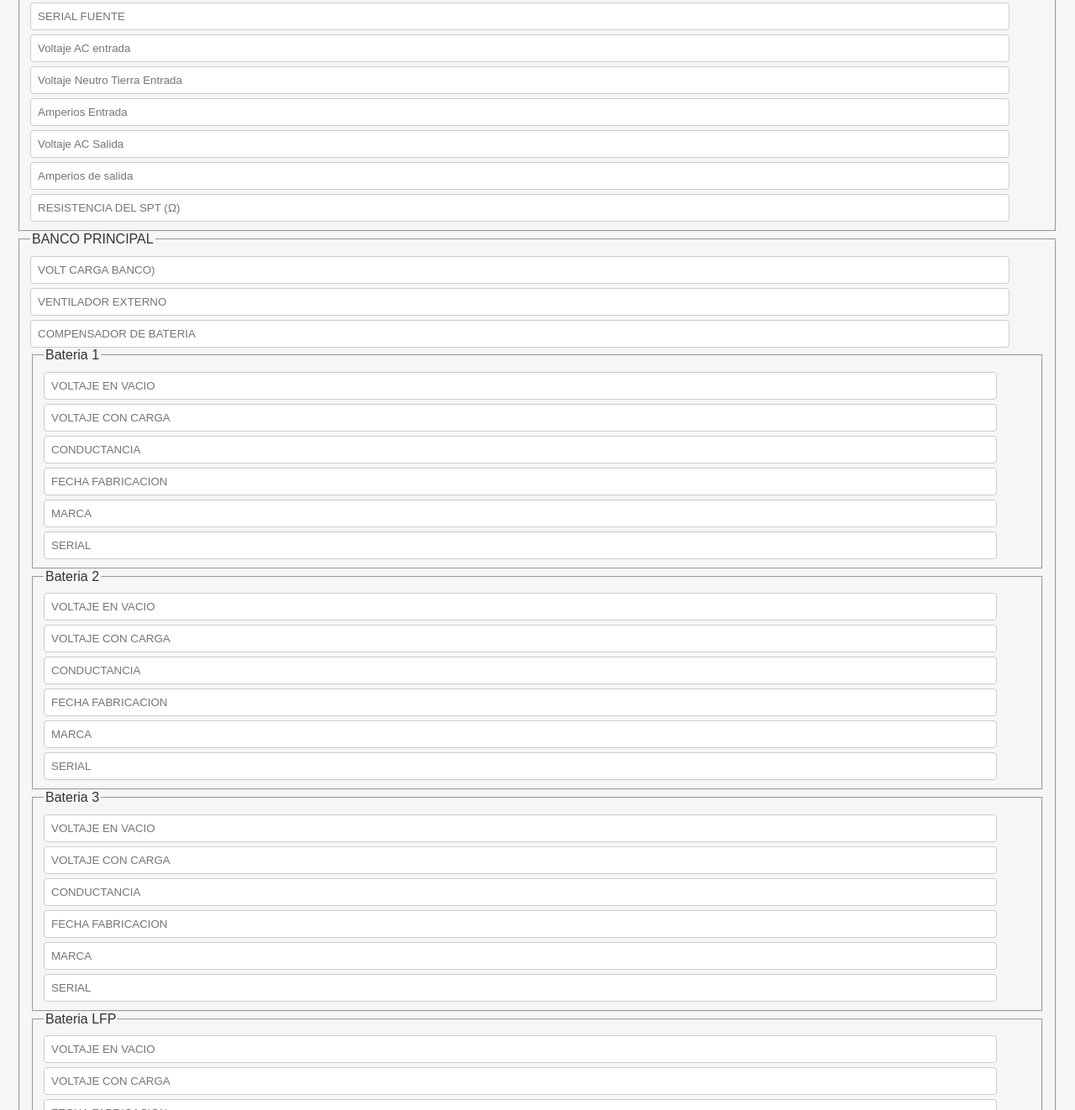
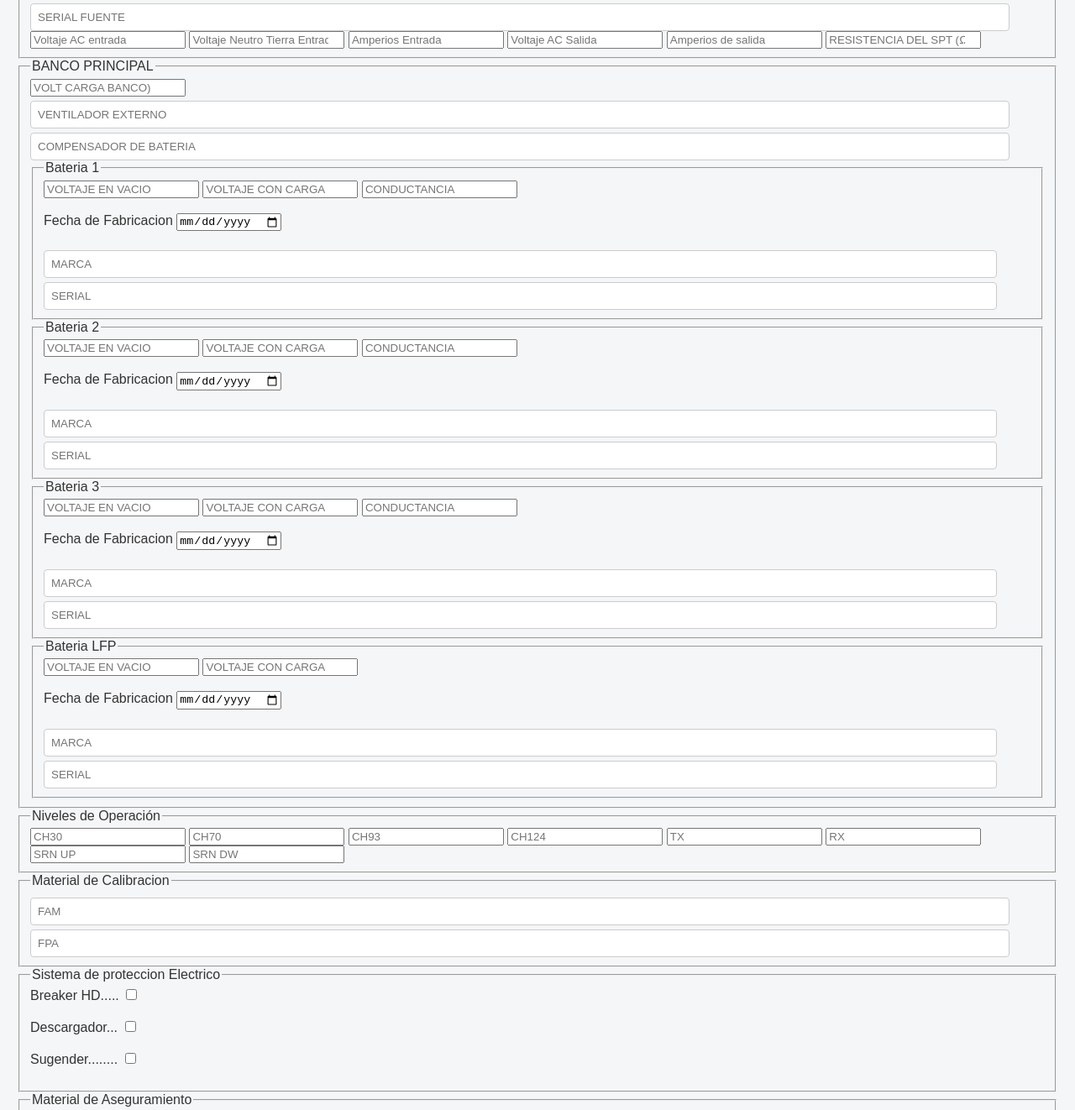
Before and after one commit to RamirezCarvajal/formatos_pdf, a plain HTML site: page h_v_fuente.html in a window 1280 px wide. Shown: the part 828-2150 px from the top of the page at 84% size. Drawn offline with nearby package versions, Linux system fonts and the light colour scheme.

Commit message:
Add files via upload

```diff
--- a/h_v_fuente.html
+++ b/h_v_fuente.html
@@ -19,11 +19,11 @@
       <input type="text" id="placa" placeholder="Placa"><br><br>
       <span>Fuente </span><select name="fuente" id="tipo_fuente">
         <option value="SP01">SP01</option>
-        <option value="SP02">SP02</option>
+        <option value="SP02">XM3</option>
         <option value="SP03">SP03</option>
       </select><br>
-      <input type="text" id="dir" placeholder="Direccion">
-      <input type="text" id="ot" placeholder="Orden de trabajo"><br><br>
+      <input type="text" id="dir" placeholder="Direccion"><br><br>
+      <input type="number" id="ot" placeholder="Orden de trabajo"><br><br>
       <span>Fecha Ultimo Mantenimiento </span><input type="date" id="fecha_ult"><br><br>
       <span for="subscribe">Contador</span>
       <input type="checkbox" id="contador">
@@ -62,58 +62,58 @@
     </fieldset>
     <fieldset><legend>Datos Fuente</legend>
       <input type="text" id="serial_f" placeholder="SERIAL FUENTE">
-      <input type="text" id="v_ac_in" placeholder="Voltaje AC entrada">
-      <input type="text" id="v_nt" placeholder="Voltaje Neutro Tierra Entrada">
-      <input type="text" id="amp" placeholder="Amperios Entrada">
-      <input type="text" id="v_ac_out" placeholder="Voltaje AC Salida">
-      <input type="text" id="amp_out" placeholder="Amperios de salida">
-      <input type="text" id="resistencia" placeholder="RESISTENCIA DEL SPT (Ω)">
+      <input type="number" id="v_ac_in" placeholder="Voltaje AC entrada">
+      <input type="number" id="v_nt" placeholder="Voltaje Neutro Tierra Entrada">
+      <input type="number" id="amp" placeholder="Amperios Entrada">
+      <input type="number" id="v_ac_out" placeholder="Voltaje AC Salida">
+      <input type="number" id="amp_out" placeholder="Amperios de salida">
+      <input type="number" id="resistencia" placeholder="RESISTENCIA DEL SPT (Ω)">
     </fieldset>
     <fieldset><legend>BANCO PRINCIPAL</legend>
-      <input type="text" id="c_banco" placeholder="VOLT CARGA BANCO)">
+      <input type="number" id="c_banco" placeholder="VOLT CARGA BANCO)">
       <input type="text" id="ventilador" placeholder="VENTILADOR EXTERNO">
       <input type="text" id="compensador" placeholder="COMPENSADOR DE BATERIA">
       <fieldset><legend>Bateria 1</legend>
-        <input type="text" id="vacio_1" placeholder="VOLTAJE EN VACIO">
-        <input type="text" id="carga_1" placeholder="VOLTAJE CON CARGA">
-        <input type="text" id="cond_1" placeholder="CONDUCTANCIA">
-        <input type="text" id="f_fab_1" placeholder="FECHA FABRICACION">
+        <input type="number" id="vacio_1" placeholder="VOLTAJE EN VACIO">
+        <input type="number" id="carga_1" placeholder="VOLTAJE CON CARGA">
+        <input type="number" id="cond_1" placeholder="CONDUCTANCIA"><br><br>
+        <span>Fecha de Fabricacion  </span><input type="date" id="f_fab_1"><br><br>
         <input type="text" id="marca_1" placeholder="MARCA">
         <input type="text" id="serial_1" placeholder="SERIAL">
       </fieldset>
       <fieldset><legend>Bateria 2</legend>
-        <input type="text" id="vacio_2" placeholder="VOLTAJE EN VACIO">
-        <input type="text" id="carga_2" placeholder="VOLTAJE CON CARGA">
-        <input type="text" id="cond_2" placeholder="CONDUCTANCIA">
-        <input type="text" id="f_fab_2" placeholder="FECHA FABRICACION">
+        <input type="number" id="vacio_2" placeholder="VOLTAJE EN VACIO">
+        <input type="number" id="carga_2" placeholder="VOLTAJE CON CARGA">
+        <input type="number" id="cond_2" placeholder="CONDUCTANCIA"><br><br>
+        <span>Fecha de Fabricacion  </span><input type="date" id="f_fab_2"><br><br>
         <input type="text" id="marca_2" placeholder="MARCA">
         <input type="text" id="serial_2" placeholder="SERIAL">
       </fieldset>
       <fieldset><legend>Bateria 3</legend>
-        <input type="text" id="vacio_3" placeholder="VOLTAJE EN VACIO">
-        <input type="text" id="carga_3" placeholder="VOLTAJE CON CARGA">
-        <input type="text" id="cond_3" placeholder="CONDUCTANCIA">
-        <input type="text" id="f_fab_3" placeholder="FECHA FABRICACION">
+        <input type="number" id="vacio_3" placeholder="VOLTAJE EN VACIO">
+        <input type="number" id="carga_3" placeholder="VOLTAJE CON CARGA">
+        <input type="number" id="cond_3" placeholder="CONDUCTANCIA"><br><br>
+        <span>Fecha de Fabricacion  </span><input type="date" id="f_fab_3"><br><br>
         <input type="text" id="marca_3" placeholder="MARCA">
         <input type="text" id="serial_3" placeholder="SERIAL">
       </fieldset>
       <fieldset><legend>Bateria LFP</legend>
-        <input type="text" id="vacio_lfp" placeholder="VOLTAJE EN VACIO">
-        <input type="text" id="carga_lfp" placeholder="VOLTAJE CON CARGA">
-        <input type="text" id="f_fab_lfp" placeholder="FECHA FABRICACION">
+        <input type="number" id="vacio_lfp" placeholder="VOLTAJE EN VACIO">
+        <input type="number" id="carga_lfp" placeholder="VOLTAJE CON CARGA"><br><br>
+        <span>Fecha de Fabricacion  </span><input type="date" id="fecha_ult"><br><br>
         <input type="text" id="marca_lfp" placeholder="MARCA">
         <input type="text" id="serial_lfp" placeholder="SERIAL">
       </fieldset>
     </fieldset>
     <fieldset><legend>Niveles de Operación</legend>
-      <input type="text" id="ch30" placeholder="CH30">
-      <input type="text" id="ch70" placeholder="CH70">
-      <input type="text" id="ch93" placeholder="CH93">
-      <input type="text" id="ch124" placeholder="CH124">
-      <input type="text" id="tx" placeholder="TX">
-      <input type="text" id="rx" placeholder="RX">
-      <input type="text" id="snr_up" placeholder="SRN UP">
-      <input type="text" id="snr_dw" placeholder="SRN DW">
+      <input type="number" id="ch30" placeholder="CH30">
+      <input type="number" id="ch70" placeholder="CH70">
+      <input type="number" id="ch93" placeholder="CH93">
+      <input type="number" id="ch124" placeholder="CH124">
+      <input type="number" id="tx" placeholder="TX">
+      <input type="number" id="rx" placeholder="RX">
+      <input type="number" id="snr_up" placeholder="SRN UP">
+      <input type="number" id="snr_dw" placeholder="SRN DW">
     </fieldset>
     <fieldset><legend>Material de Calibracion</legend>
       <input type="text" id="fam" placeholder="FAM">
```
